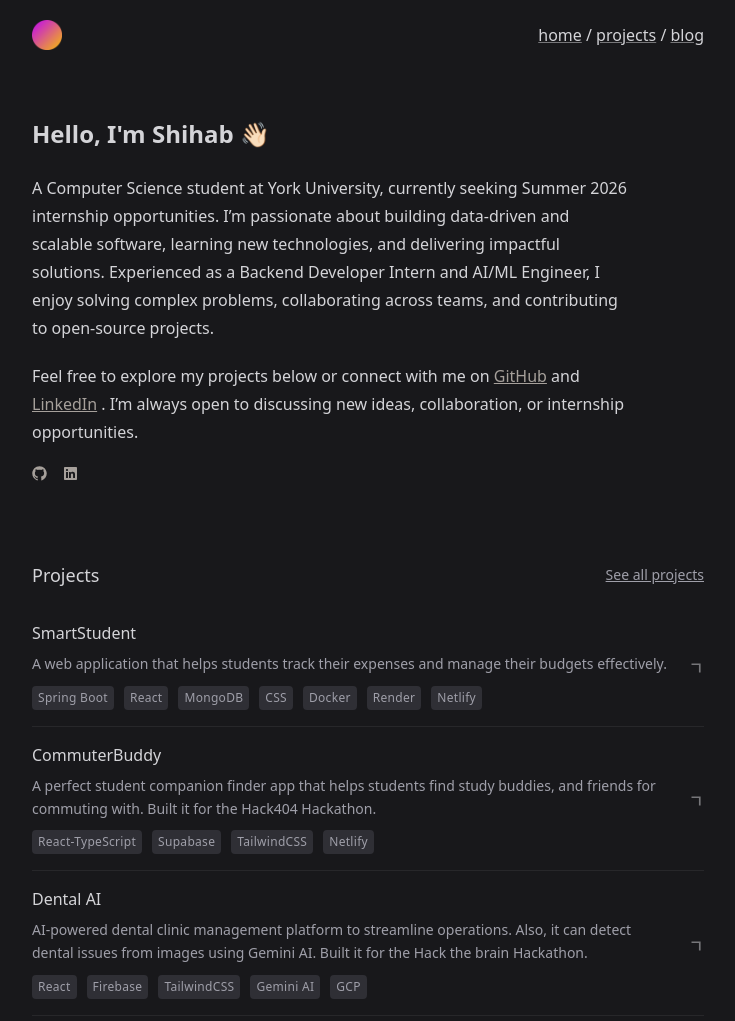
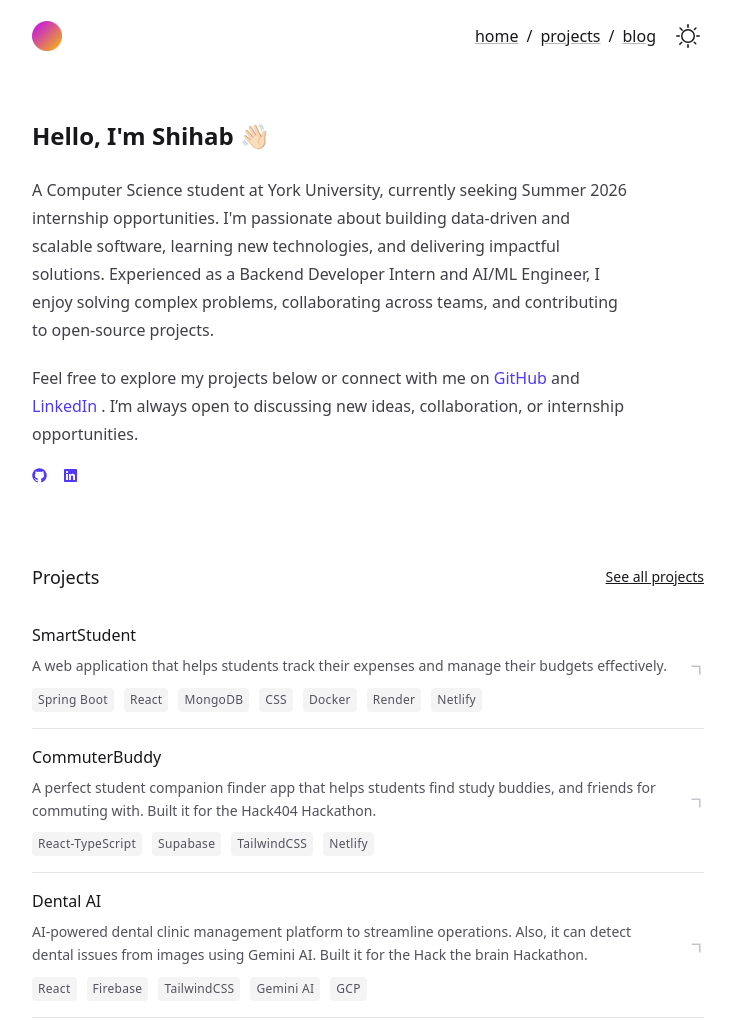
Before and after one commit to shihabhasan0161/shihabhasan0161.github.io, an Astro site: page / in a window 1280 px wide. Shown: the top 1021 px of the page, without its empty margins (272-1007 px from the left). Built offline with nearby package versions, Linux system fonts and the light colour scheme; Astro itself is replaced by a stand-in of ours.

Commit message:
feat: implement dark mode toggle and update styles for better accessibility

```diff
--- a/src/components/BackToBlog.astro
+++ b/src/components/BackToBlog.astro
@@ -4,7 +4,7 @@ import Link from "@/components/Link.astro";
 
 <Link
   href="/blog"
-  class="inline-flex items-center rounded-sm px-2 py-1 text-sm text-zinc-300 transition-colors hover:text-zinc-100"
+  class="inline-flex items-center rounded-sm px-2 py-1 text-sm text-zinc-900 dark:text-zinc-300 transition-colors hover:text-zinc-900 dark:hover:text-zinc-100"
 >
   <svg
     xmlns="http://www.w3.org/2000/svg"
--- a/src/components/Footer.astro
+++ b/src/components/Footer.astro
@@ -2,6 +2,6 @@
 const year = new Date().getFullYear();
 ---
 
-<footer class="py-8 text-zinc-300">
+<footer class="py-8 text-zinc-900 dark:text-zinc-300">
   <p>&copy; {year} - Shihab Hasan</p>
 </footer>
--- a/src/components/Header.astro
+++ b/src/components/Header.astro
@@ -1,6 +1,7 @@
 ---
 import headerIcon from "@/assets/header-icon.png";
 import { Image } from "astro:assets";
+import ThemeIcon from "./ThemeIcon.astro";
 
 const navigationLinks = [
   { text: "home", href: "/" },
@@ -9,7 +10,7 @@ const navigationLinks = [
 ];
 ---
 
-<header class="flex items-center justify-between py-5 text-zinc-300">
+<header class="flex items-center justify-between py-5 text-zinc-900 dark:text-zinc-300">
   <div>
     <a href="/">
       <Image
@@ -23,15 +24,16 @@ const navigationLinks = [
       />
     </a>
   </div>
-  <nav>
+  <nav class="flex items-center gap-2">
     {
       navigationLinks.map((link, idx) => (
         <>
           {/* prettier-ignore */}
-          <a class="underline decoration-zinc-300/50" href={link.href}>{link.text}</a>
+          <a class="underline decoration-zinc-500/50 dark:decoration-zinc-300/50 hover:text-indigo-600 dark:hover:text-indigo-400 transition-colors" href={link.href}>{link.text}</a>
           {idx !== navigationLinks.length - 1 && <span> / </span>}
         </>
       ))
     }
+    <ThemeIcon />
   </nav>
 </header>
--- a/src/components/PostsList.astro
+++ b/src/components/PostsList.astro
@@ -13,13 +13,13 @@ posts.sort((a, b) => b.data.date.getTime() - a.data.date.getTime());
 const { limit = 0, displaySeeAllLink = false, displaySectionTitle = false } = Astro.props;
 ---
 
-<section class="text-zinc-300">
+<section class="text-zinc-900 dark:text-zinc-300">
   <div class="flex items-center justify-between">
     {displaySectionTitle && <h2 class="text-lg font-medium">Blog Posts</h2>}
     {
       displaySeeAllLink && (
         <a
-          class="text-sm text-zinc-400 underline transition-colors hover:text-zinc-300"
+          class="text-sm text-zinc-900 dark:text-zinc-400 underline transition-colors hover:text-indigo-600 dark:hover:text-indigo-400"
           href="/blog"
         >
           See all posts
--- a/src/components/ProjectsList.astro
+++ b/src/components/ProjectsList.astro
@@ -10,13 +10,13 @@ interface Props {
 const { limit = 0, displaySeeAllLink = false, displaySectionTitle = false } = Astro.props;
 ---
 
-<section class="text-zinc-300">
+<section class="text-zinc-900 dark:text-zinc-300">
   <div class="flex items-center justify-between">
     {displaySectionTitle && <h2 class="text-lg font-medium">Projects</h2>}
     {
       displaySeeAllLink && (
         <a
-          class="text-sm text-zinc-400 underline transition-colors hover:text-zinc-300"
+          class="text-sm text-zinc-900 underline transition-colors hover:text-indigo-600 dark:text-zinc-300 dark:hover:text-indigo-400"
           href="/projects"
         >
           See all projects
@@ -33,21 +33,27 @@ const { limit = 0, displaySeeAllLink = false, displaySectionTitle = false } = As
             href={project.link}
             target="_blank"
             rel="noopener noreferrer"
-            class="block border-b border-zinc-800 py-4 pr-8"
+            class="block border-b border-zinc-200 py-4 pr-8 dark:border-zinc-800"
           >
-            <h3 class="font-medium transition-colors duration-300 ease-in-out group-hover:text-white">
+            <h3 class="font-medium text-zinc-900 transition-colors duration-300 ease-in-out group-hover:text-indigo-700 dark:text-zinc-100 dark:group-hover:text-white">
               {project.name}
             </h3>
-            <p class="mt-2 text-sm leading-relaxed text-zinc-400 transition-colors group-hover:text-zinc-300">
+
+            <p class="mt-2 text-sm leading-relaxed text-zinc-600 transition-colors duration-300 ease-in-out group-hover:text-zinc-800 dark:text-zinc-400 dark:group-hover:text-zinc-300">
               {project.description}
             </p>
-            <div class="mt-2.5 flex flex-wrap gap-2.5 text-xs tracking-wide text-zinc-400 transition-colors group-hover:text-zinc-300">
+
+            <div class="mt-2.5 flex flex-wrap gap-2.5 text-xs tracking-wide text-zinc-600 dark:text-zinc-400">
               {project.tech.map((tech) => (
-                <span class="rounded-sm bg-zinc-700/60 px-1.5 py-1">{tech}</span>
+                <span class="rounded-sm bg-zinc-100 px-1.5 py-1 transition-colors duration-300 ease-in-out group-hover:bg-zinc-200 dark:bg-zinc-700/60 dark:group-hover:bg-zinc-600">
+                  {tech}
+                </span>
               ))}
             </div>
           </a>
-          <div class="absolute inset-0 -inset-x-4 -top-[1px] -z-10 transition-colors duration-300 ease-in-out group-hover:bg-zinc-800" />
+
+          <div class="absolute inset-0 -inset-x-4 -top-[1px] -z-10 bg-transparent transition-colors duration-300 ease-in-out group-hover:bg-zinc-50 dark:group-hover:bg-zinc-800" />
+
           <svg
             xmlns="http://www.w3.org/2000/svg"
             viewBox="0 0 24 24"
@@ -56,10 +62,11 @@ const { limit = 0, displaySeeAllLink = false, displaySectionTitle = false } = As
             <line x1="5" y1="12" x2="19" y2="12" />
             <polyline points="12 5 19 12 12 19" />
           </svg>
+
           <svg
             xmlns="http://www.w3.org/2000/svg"
             viewBox="0 0 24 24"
-            class="absolute top-1/2 -right-1 size-5 -translate-y-1/2 -rotate-45 fill-none stroke-current stroke-[2px] opacity-50 transition-all duration-300 ease-in-out group-hover:stroke-white group-hover:opacity-100"
+            class="absolute top-1/2 -right-1 size-5 -translate-y-1/2 -rotate-45 fill-none stroke-current stroke-[2px] text-zinc-400 opacity-60 transition-all duration-300 ease-in-out group-hover:text-zinc-700 group-hover:opacity-100 dark:text-zinc-500 dark:group-hover:text-white"
           >
             <line
               x1="5"
--- /dev/null
+++ b/src/components/ThemeIcon.astro
@@ -0,0 +1,54 @@
+---
+
+---
+
+<button
+  id="themeToggle"
+  aria-label="Toggle theme"
+  class="ml-2 rounded-lg p-1 transition-colors hover:bg-zinc-200 dark:hover:bg-zinc-700"
+>
+  <svg aria-hidden="true" width="24px" xmlns="http://www.w3.org/2000/svg" viewBox="0 0 24 24">
+    <path
+      class="sun"
+      fill-rule="evenodd"
+      d="M12 17.5a5.5 5.5 0 1 0 0-11 5.5 5.5 0 0 0 0 11zm0 1.5a7 7 0 1 0 0-14 7 7 0 0 0 0 14zm12-7a.8.8 0 0 1-.8.8h-2.4a.8.8 0 0 1 0-1.6h2.4a.8.8 0 0 1 .8.8zM4 12a.8.8 0 0 1-.8.8H.8a.8.8 0 0 1 0-1.6h2.5a.8.8 0 0 1 .8.8zm16.5-8.5a.8.8 0 0 1 0 1l-1.8 1.8a.8.8 0 0 1-1-1l1.7-1.8a.8.8 0 0 1 1 0zM6.3 17.7a.8.8 0 0 1 0 1l-1.7 1.8a.8.8 0 1 1-1-1l1.7-1.8a.8.8 0 0 1 1 0zM12 0a.8.8 0 0 1 .8.8v2.5a.8.8 0 0 1-1.6 0V.8A.8.8 0 0 1 12 0zm0 20a.8.8 0 0 1 .8.8v2.4a.8.8 0 0 1-1.6 0v-2.4a.8.8 0 0 1 .8-.8zM3.5 3.5a.8.8 0 0 1 1 0l1.8 1.8a.8.8 0 1 1-1 1L3.5 4.6a.8.8 0 0 1 0-1zm14.2 14.2a.8.8 0 0 1 1 0l1.8 1.7a.8.8 0 0 1-1 1l-1.8-1.7a.8.8 0 0 1 0-1z"
+    ></path>
+    <path
+      class="moon"
+      fill-rule="evenodd"
+      d="M16.5 6A10.5 10.5 0 0 1 4.7 16.4 8.5 8.5 0 1 0 16.4 4.7l.1 1.3zm-1.7-2a9 9 0 0 1 .2 2 9 9 0 0 1-11 8.8 9.4 9.4 0 0 1-.8-.3c-.4 0-.8.3-.7.7a10 10 0 0 0 .3.8 10 10 0 0 0 9.2 6 10 10 0 0 0 4-19.2 9.7 9.7 0 0 0-.9-.3c-.3-.1-.7.3-.6.7a9 9 0 0 1 .3.8z"
+    ></path>
+  </svg>
+</button>
+
+<style>
+  #themeToggle .sun {
+    fill: #18181b;
+  }
+  #themeToggle .moon {
+    fill: transparent;
+  }
+
+  :global(html.dark) #themeToggle .sun {
+    fill: transparent;
+  }
+  :global(html.dark) #themeToggle .moon {
+    fill: #fbbf24;
+  }
+</style>
+
+<script>
+  function setupThemeToggle() {
+    const handleToggleClick = () => {
+      const element = document.documentElement;
+      element.classList.toggle("dark");
+      const isDark = element.classList.contains("dark");
+      localStorage.setItem("theme", isDark ? "dark" : "light");
+    };
+
+    document.getElementById("themeToggle")?.addEventListener("click", handleToggleClick);
+  }
+
+  setupThemeToggle();
+  document.addEventListener("astro:after-swap", setupThemeToggle);
+</script>
--- a/src/layouts/Layout.astro
+++ b/src/layouts/Layout.astro
@@ -29,16 +29,38 @@ const allMetadata: Metadata = {
   <head>
     <Head {...allMetadata} />
 
+    <script is:inline>
+      const theme = (() => {
+        const localStorageTheme = localStorage?.getItem("theme") ?? "";
+        if (["dark", "light"].includes(localStorageTheme)) {
+          return localStorageTheme;
+        }
+        if (window.matchMedia("(prefers-color-scheme: dark)").matches) {
+          return "dark";
+        }
+        return "light";
+      })();
+
+      if (theme === "light") {
+        document.documentElement.classList.remove("dark");
+      } else {
+        document.documentElement.classList.add("dark");
+      }
+
+      window.localStorage.setItem("theme", theme);
+    </script>
     <Font cssVariable="--font-inter" preload />
     <Font cssVariable="--font-satoshi" preload />
     <slot name="extra-fonts" />
     <title>Shihab Hasan</title>
     <ClientRouter />
   </head>
-  <body class="font-body mx-auto max-w-2xl bg-zinc-900 px-5 md:px-0">
+  <body
+    class="font-body mx-auto max-w-2xl bg-white px-5 text-zinc-900 transition-colors duration-300 md:px-0 dark:bg-zinc-900 dark:text-zinc-300"
+  >
     <Header />
     <main class="mt-12 mb-24 space-y-20">
-      {title && <h1 class="font-display mb-6 text-2xl font-semibold text-zinc-300">{title}</h1>}
+      {title && <h1 class="font-display mb-6 text-2xl font-semibold">{title}</h1>}
       <slot />
     </main>
     <Footer />
--- a/src/pages/index.astro
+++ b/src/pages/index.astro
@@ -8,14 +8,22 @@ import links from "@/lib/links";
 
 <Layout title="Hello, I'm Shihab 👋🏻">
   <div
-    class="prose prose-zinc prose-strong:text-stone-400 prose-strong:font-medium prose-a:text-stone-400 prose-a:hover:text-stone-400/70 prose-a:transition-colors mt-6 space-y-5 text-zinc-300"
+    class="prose prose-zinc dark:prose-invert prose-strong:text-zinc-900 dark:prose-strong:text-zinc-100 prose-a:text-indigo-600 dark:prose-a:text-indigo-400 prose-a:no-underline hover:prose-a:underline mt-6 space-y-5"
   >
     <p>
-      A Computer Science student at York University, currently seeking Summer 2026 internship opportunities. I’m passionate about building data-driven and scalable software, learning new technologies, and delivering impactful solutions. Experienced as a Backend Developer Intern and AI/ML Engineer, I enjoy solving complex problems, collaborating across teams, and contributing to open-source projects.
+      A Computer Science student at York University, currently seeking Summer 2026 internship
+      opportunities. I&apos;m passionate about building data-driven and scalable software, learning new
+      technologies, and delivering impactful solutions. Experienced as a Backend Developer Intern
+      and AI/ML Engineer, I enjoy solving complex problems, collaborating across teams, and
+      contributing to open-source projects.
     </p>
 
     <p>
-      Feel free to explore my projects below or connect with me on <Link href="https://github.com/shihabhasan0161" external>GitHub</Link> and <Link href="https://www.linkedin.com/in/shihab-hasan-8444b2204/" external>LinkedIn</Link>. I’m always open to discussing new ideas, collaboration, or internship opportunities.
+      Feel free to explore my projects below or connect with me on <Link
+        href="https://github.com/shihabhasan0161"
+        external>GitHub</Link
+      > and <Link href="https://www.linkedin.com/in/shihab-hasan-8444b2204/" external>LinkedIn</Link
+      >. I’m always open to discussing new ideas, collaboration, or internship opportunities.
     </p>
 
     <div class="flex items-center gap-4">
@@ -23,7 +31,7 @@ import links from "@/lib/links";
         links
           .filter((link) => !link.disabled)
           .map((link) => (
-            <Link href={link.href} class="inline-block rounded-md p-2 ring ring-stone-700" external>
+            <Link href={link.href} class="inline-block rounded-md p-2 ring ring-zinc-300 dark:ring-zinc-700" external>
               <div class="sr-only">{link.name}</div>
               <link.icon />
             </Link>
--- a/src/styles/global.css
+++ b/src/styles/global.css
@@ -1,3 +1,6 @@
+
+@custom-variant dark (&:where(.dark, .dark *));
+
 @import "tailwindcss";
 
 @plugin "@tailwindcss/typography";
```
